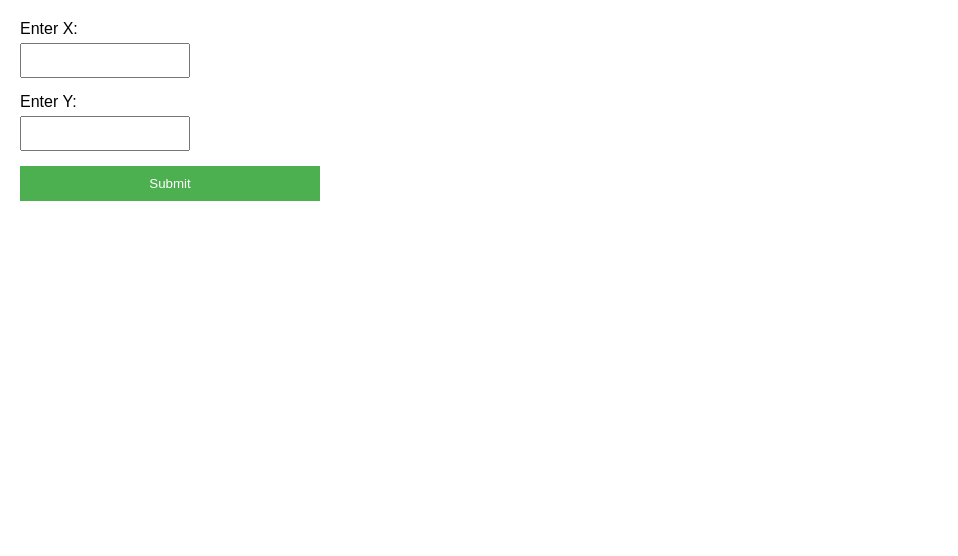
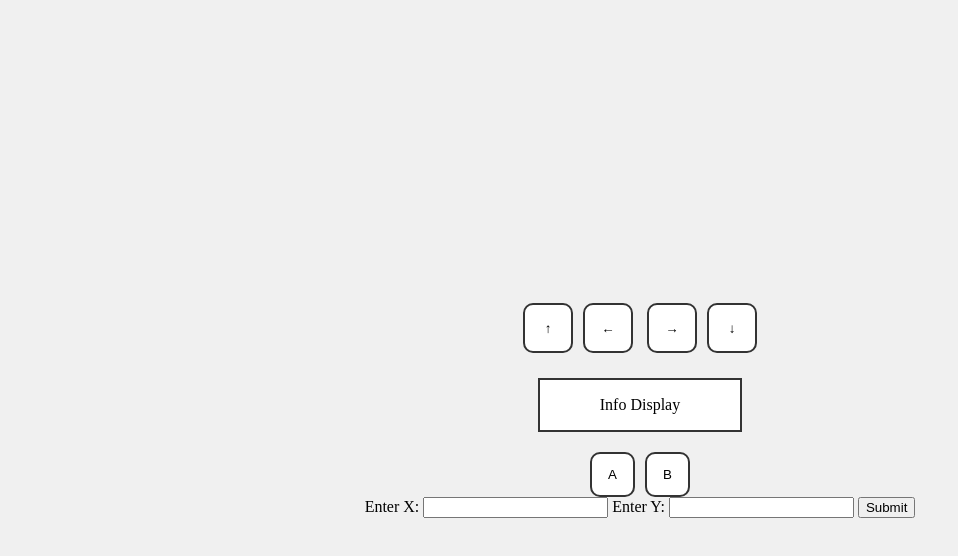
Before and after one commit to steroidfreak/artifactsmmorpg, a plain HTML site: page index.html in a window 1280 px wide. Shown: the whole page, without its empty margins (0-958 px from the left). Drawn offline with nearby package versions, Linux system fonts and the light colour scheme; no server answers.

Commit message:
updated with 4 direction control

```diff
--- a/index.html
+++ b/index.html
@@ -7,6 +7,21 @@
     <link href="style.css" rel="stylesheet">
 </head>
 <body>
+    <div id="controller">
+        <div class="dpad">
+            <button id="upButton">↑</button>
+            <div>
+                <button id="leftButton">←</button>
+                <button id="rightButton">→</button>
+            </div>
+            <button id="downButton">↓</button>
+        </div>
+        <div id="info">Info Display</div>
+        <div class="action-buttons">
+            <button>A</button>
+            <button>B</button>
+        </div>
+    </div>
     <div>
 
         <form id="myForm">
--- a/script.js
+++ b/script.js
@@ -11,23 +11,57 @@ const character = "kukuBird";
 document.addEventListener("DOMContentLoaded", async function(){
 
   const charStatus = await getChar();
-  console.log(charStatus.data.x,charStatus.data.y);
+  let moveX = parseInt(charStatus.data.x);
+  let moveY = parseInt(charStatus.data.y);
+  // sconsole.log(moveX,moveY);
+  document.querySelector("#upButton").addEventListener("click", function(){
 
-  document.getElementById("myForm").addEventListener("submit", function(event) {
-    event.preventDefault(); // Prevent the default form submission
+    moveX = moveX;
+    moveY = moveY-1;
+    console.log(moveX, moveY);
+    movement(moveX,moveY);
+  })
 
-    // Get the values of the input fields
-    const x = document.getElementById("variable1").value;
-    const y = document.getElementById("variable2").value;
+  document.querySelector("#downButton").addEventListener("click", function(){
 
-    // You can process the variables here
-    console.log("X:", x);
-    console.log("Y:", y);
-    movement(x,y);
+    moveX = moveX;
+    moveY = moveY+1;
+    console.log(moveX, moveY);
+    movement(moveX,moveY);
+  })
 
-    // Optionally, you can clear the form
-    this.reset();
-});
+  document.querySelector("#leftButton").addEventListener("click", function(){
+
+    moveX = moveX-1;
+    moveY = moveY;
+    console.log(moveX, moveY);
+    movement(moveX,moveY);
+  })
+
+  document.querySelector("#rightButton").addEventListener("click", function(){
+
+    moveX = moveX+1;
+    moveY = moveY;
+    console.log(moveX, moveY);
+    movement(moveX,moveY);
+  })
+
+
+//   document.getElementById("myForm").addEventListener("submit", function(event) {
+//     event.preventDefault(); // Prevent the default form submission
+
+//     // Get the values of the input fields
+//     const x = document.getElementById("variable1").value;
+//     const y = document.getElementById("variable2").value;
+
+//     // You can process the variables here
+//     console.log("X:", x);
+//     console.log("Y:", y);
+//     movement(x,y);
+
+//     // Optionally, you can clear the form
+//     this.reset();
+// });
 
 
 
--- a/style.css
+++ b/style.css
@@ -1,27 +1,53 @@
 body {
-    font-family: Arial, sans-serif;
-    margin: 20px;
-}
-form {
     display: flex;
     flex-direction: column;
-    max-width: 300px;
+    align-items: center;
+    justify-content: center;
+    height: 100vh;
+    background-color: #f0f0f0;
 }
-label {
-    margin-bottom: 5px;
+
+#controller {
+    display: flex;
+    flex-direction: column;
+    align-items: center;
 }
-input {
-    margin-bottom: 15px;
-    padding: 8px;
-    width: 150px; /* Set a smaller width for the input boxes */
+
+.dpad {
+    display: flex;
+    justify-content: center;
+    margin-bottom: 20px;
 }
-button {
-    padding: 10px;
-    background-color: #4CAF50;
-    color: white;
-    border: none;
-    cursor: pointer;
+
+.dpad button {
+    width: 50px;
+    height: 50px;
+    margin: 5px;
+    border: 2px solid #333;
+    background-color: #fff;
+    border-radius: 10px;
 }
-button:hover {
-    background-color: #45a049;
+
+#info {
+    width: 200px;
+    height: 50px;
+    border: 2px solid #333;
+    background-color: #fff;
+    margin-bottom: 20px;
+    text-align: center;
+    line-height: 50px;
 }
+
+.action-buttons {
+    display: flex;
+    justify-content: space-between;
+    width: 100px;
+}
+
+.action-buttons button {
+    width: 45px;
+    height: 45px;
+    border: 2px solid #333;
+    background-color: #fff;
+    border-radius: 10px;
+}
```
